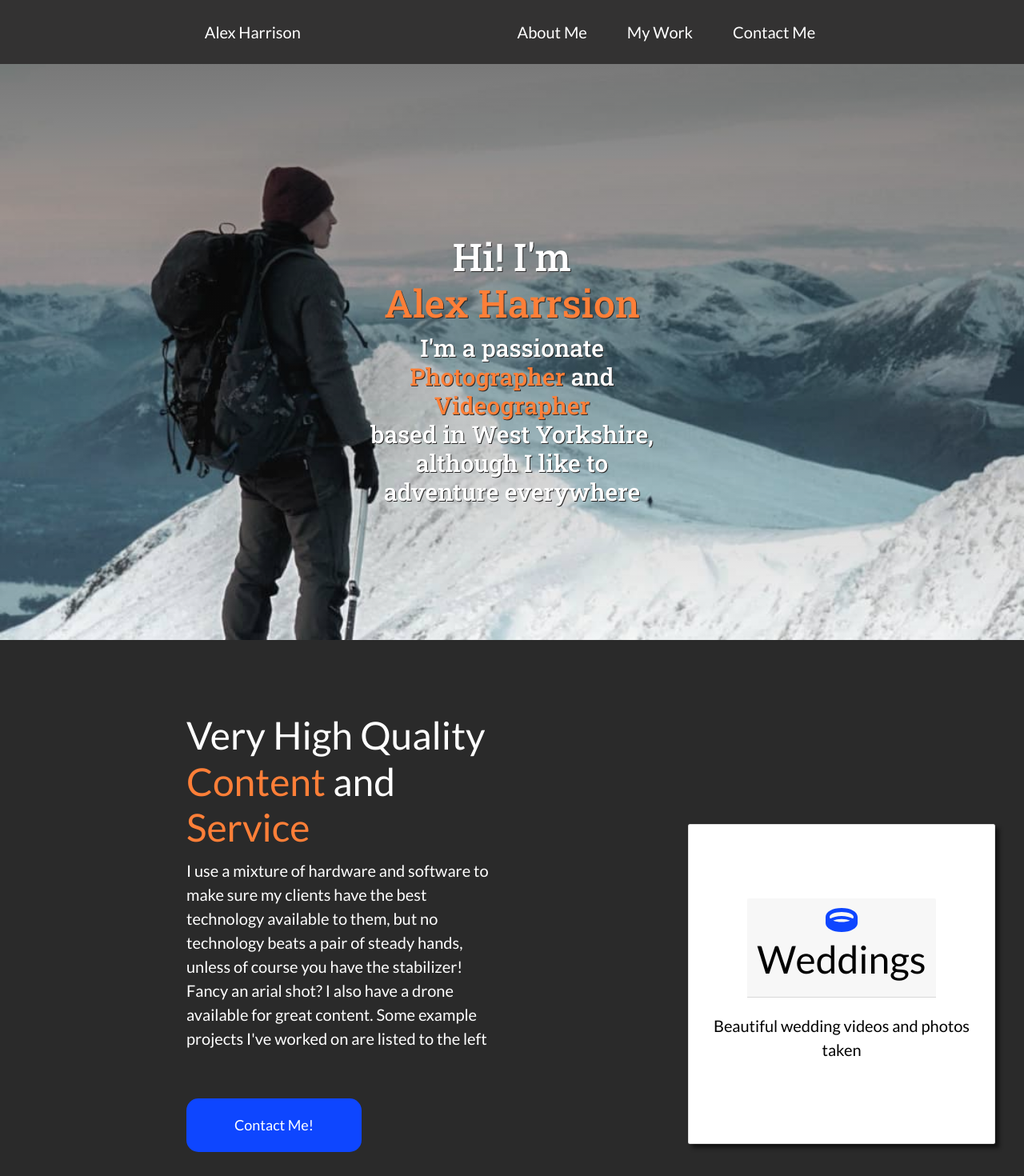
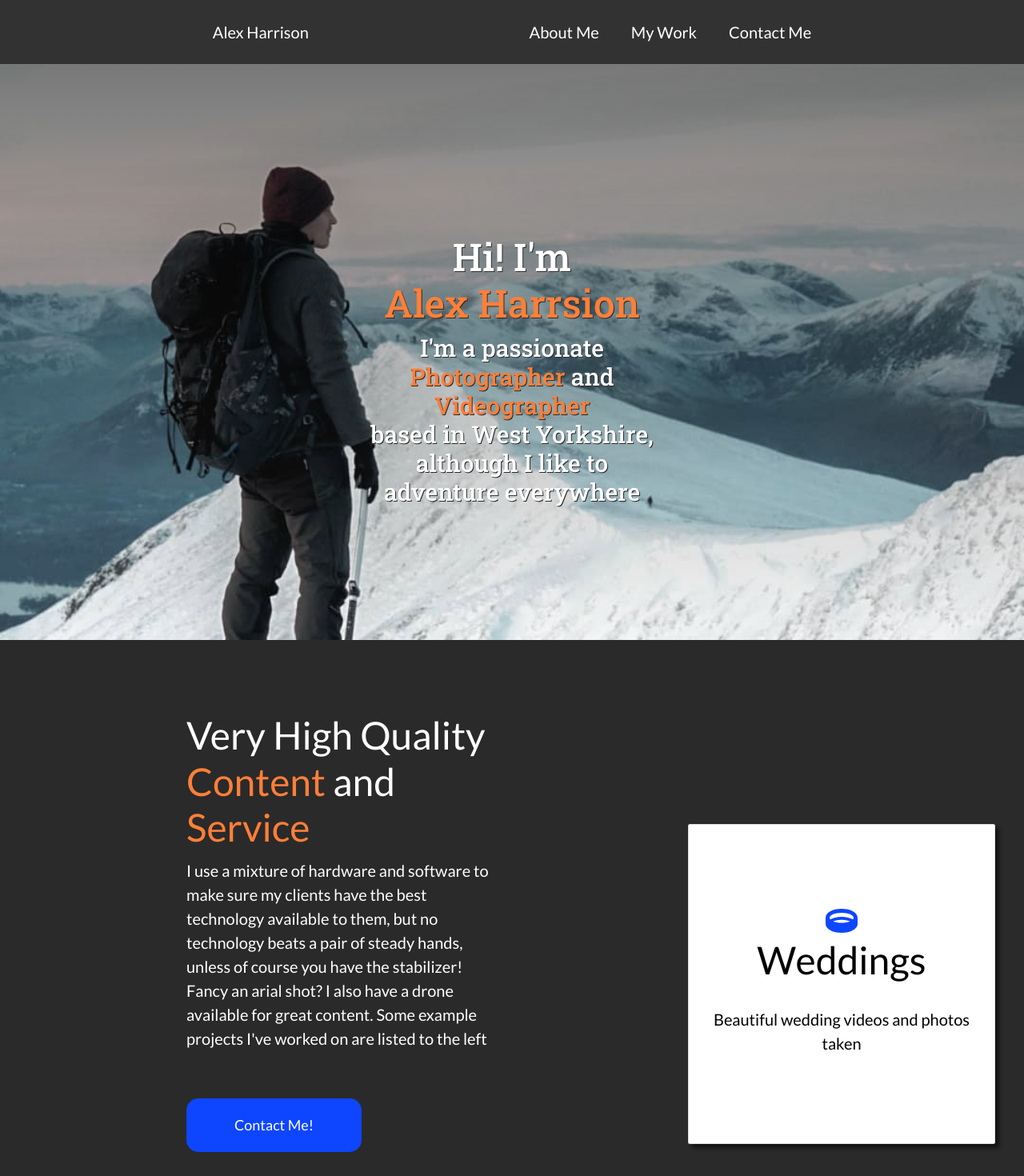
Before and after one commit to tbriggs1/alex-website, a React (Create React App) app: page / in a window 1280 px wide. Shown: the top 1470 px of the page at 80% size. Built offline with nearby package versions, Linux system fonts and the light colour scheme.

Commit message:
changes to nav look

```diff
--- a/public/index.html
+++ b/public/index.html
@@ -28,7 +28,7 @@
       work correctly both with client-side routing and a non-root public URL.
       Learn how to configure a non-root public URL by running `npm run build`.
     -->
-    <title>React App</title>
+    <title>Alex Harrison</title>
   </head>
   <body>
     <noscript>You need to enable JavaScript to run this app.</noscript>
--- a/src/components/Nav.js
+++ b/src/components/Nav.js
@@ -17,9 +17,9 @@ const NavSection = () => {
 
           </Nav>
           <Nav>
-            <Nav.Link href="/">About Me</Nav.Link>
-            <Nav.Link href="work">My Work</Nav.Link>
-            <Nav.Link href="contact">Contact Me</Nav.Link>
+          <Link to="/">About Me</Link>
+          <Link to="/work">My Work</Link>
+          <Link to="/contact">Contact Me</Link>
           </Nav>
         </Navbar.Collapse>
       </Navbar>
--- a/src/components/Services.js
+++ b/src/components/Services.js
@@ -15,7 +15,7 @@ const Services = () => {
         <div className="main-services">
             <div className="services">
                 <div className="card card1">
-                    <div className="card-header">
+                    <div className="service-card-header">
                     <FontAwesomeIcon className="number-icon" icon={faRing} size="4x"/>
                     <h2>Weddings</h2>
                     </div>
--- a/src/styles/pages.scss
+++ b/src/styles/pages.scss
@@ -292,6 +292,13 @@ nav {
       width: 80vw;
     }
   }
+
+  .navbar-expand-md .navbar-nav {
+    gap:1rem;
+    margin-top: 1rem;
+    margin-left: 1rem;
+    padding-bottom: 1rem;
+  }
   .services {
     width: 90vw;
     margin: auto;
```
